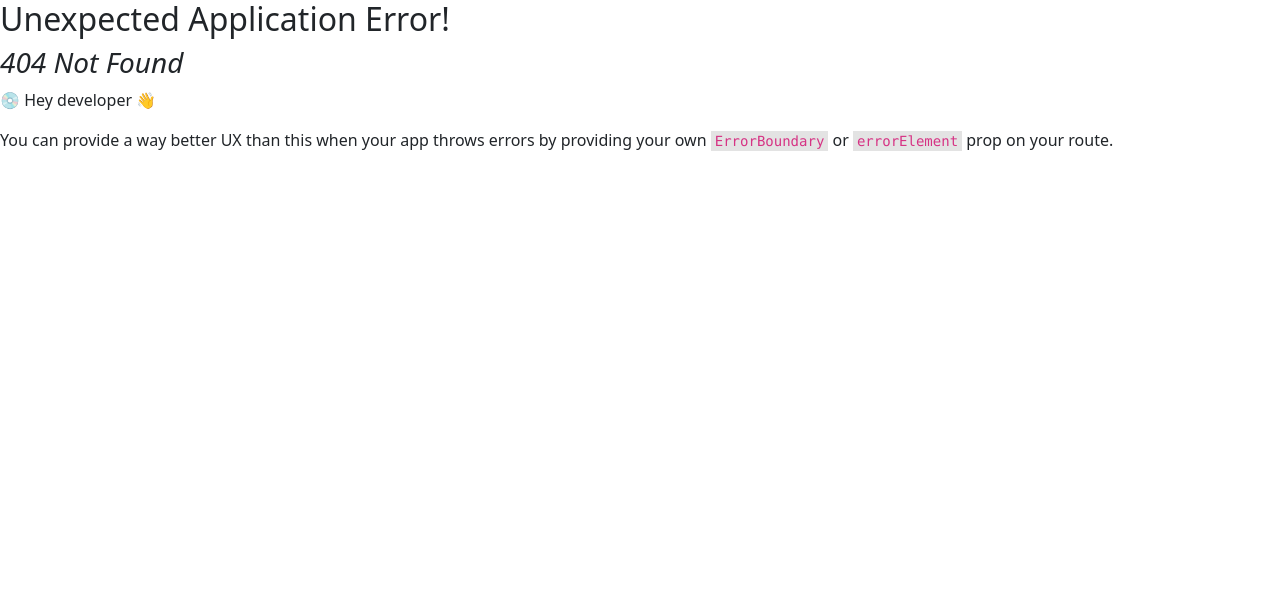
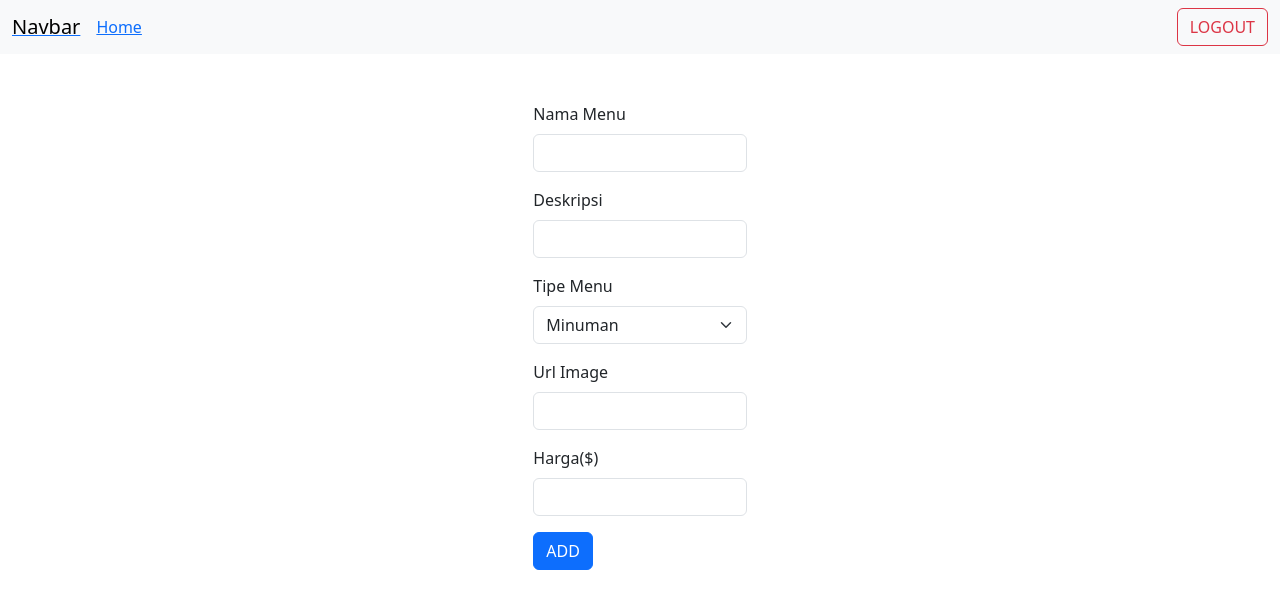
Before and after one commit to mrakhaf/trial-auth-platinum, a React (Vite) app: page /create-menu in a window 1280 px wide. Before the commit this address had no page. Shown: the top 608 px of the page. Built offline with nearby package versions, Linux system fonts and the light colour scheme; sample sign-in values are in the browser's storage.

Commit message:
add form add menu and feature delete menu

```diff
--- /dev/null
+++ b/src/component/FormCreateMenu/index.jsx
@@ -0,0 +1,122 @@
+import { useState } from 'react';
+import Button from 'react-bootstrap/Button';
+import Form from 'react-bootstrap/Form';
+import axios from 'axios';
+import { Alert } from 'react-bootstrap';
+import { useNavigate } from 'react-router-dom';
+
+const initialPayload = {
+    name: "",
+    description: "",
+    type: "beverage",
+    imageUrl: "",
+    price: 0,
+}
+
+function FormCreateMenu(){
+    const navigate = useNavigate()
+
+    const [addMenuPayload, setAddMenuPayload] = useState(initialPayload)
+    const [messageAddMenu, setMessageAddMenu] = useState('')
+    const [loading, setLoading] = useState(false)
+
+    function handleSetValue(e) {
+        let {name, value} = e.target
+        if(name == "price"){
+            value = parseInt(value)
+        }
+        setAddMenuPayload({...addMenuPayload, [name]: value})
+    }
+
+    function handleAddMenu(){
+        setLoading(true)
+
+        const token = localStorage.getItem('accessToken')
+
+        axios.post(`https://api.mudoapi.tech/menu`,
+            addMenuPayload,
+            {
+                headers: {
+                    Authorization: token,
+                }
+            }
+        )
+        .then(res => {
+            setMessageAddMenu(res.data.messageTitle)
+            setLoading(false)
+            navigate('/')
+        })
+        .catch(err => {
+            console.log(err)
+            setMessageAddMenu(err.response.data.messageTitle)
+            setLoading(false)
+            navigate('/')
+        })
+    }
+
+
+    return (
+        <>
+            <Form className="col-2 m-auto mt-5">
+                <Form.Group className="mb-3" controlId="">
+                    <Form.Label>Nama Menu</Form.Label>
+                    <Form.Control name="name" type="text" placeholder="" onChange={handleSetValue} />
+                    <Form.Text className="text-muted">
+                    </Form.Text>
+                </Form.Group>
+                <Form.Group className="mb-3" controlId="">
+                    <Form.Label>Deskripsi</Form.Label>
+                    <Form.Control name="description" type="text" placeholder="" onChange={handleSetValue} />
+                    <Form.Text className="text-muted">
+                    </Form.Text>
+                </Form.Group>
+                <Form.Group className="mb-3" controlId="">
+                    <Form.Label>Tipe Menu</Form.Label>
+                    <Form.Select name="type" onChange={handleSetValue}>
+                            <option value={"beverage"}>Minuman</option>
+                            <option value={"main-dish"}>Makanan</option>
+                    </Form.Select>
+                    <Form.Text className="text-muted" >
+                    </Form.Text>
+                </Form.Group>
+                <Form.Group className="mb-3" controlId="">
+                    <Form.Label>Url Image</Form.Label>
+                    <Form.Control name="imageUrl" type="text" placeholder="" onChange={handleSetValue} />
+                    <Form.Text className="text-muted" >
+                    </Form.Text>
+                </Form.Group>
+                <Form.Group className="mb-3" controlId="">
+                    <Form.Label>Harga($)</Form.Label>
+                    <Form.Control name="price" type="number" placeholder="" onChange={handleSetValue} />
+                    <Form.Text className="text-muted" >
+                    </Form.Text>
+                </Form.Group>
+
+
+                <Button variant="primary" onClick={handleAddMenu} disabled={loading}>
+                    ADD
+                </Button>
+            </Form>
+
+            {
+                messageAddMenu == "Success" ? (
+                    <Alert key={'success'} variant={'success'} className='mt-3'>
+                        Sukses Tambah Menu
+                    </Alert>
+                ) : messageAddMenu != "" ? (
+                    <Alert key={'danger'} variant={'danger'} className='mt-3'>
+                        {messageAddMenu}
+                    </Alert>
+                ) : (
+                    null
+                )
+
+
+            }
+
+
+        </>
+    )
+}
+
+export default FormCreateMenu
--- a/src/component/ListMenu/index.jsx
+++ b/src/component/ListMenu/index.jsx
@@ -9,13 +9,14 @@ const ListMenu = () => {
     const [name, setName] = useState("")
     const [type, setType] = useState("")
     const [reset, setReset] = useState(false)
+    const [deleteMessage, setDeleteMessage] = useState('')
 
     useEffect(() => {
         getMenus('', '')
     }, [])
 
     const getMenus = (dataName, dataType) => {
-        axios.get(`https://api.mudoapi.tech/menus?name=${dataName}&type=${dataType}`)
+        axios.get(`https://api.mudoapi.tech/menus?name=${dataName}&type=${dataType}&perPage=100&page=1`)
         .then(res => {
             setMenus(res.data.data.Data)
         })
@@ -40,6 +41,23 @@ const ListMenu = () => {
         setType("")
         setName("")
         getMenus('', '')
+    }
+
+    function handleDelete(e, id){
+        e.preventDefault()
+        const token = localStorage.getItem('accessToken')
+        axios.delete(`https://api.mudoapi.tech/menu/${id}`,
+            {
+                headers: {
+                    Authorization: token
+                }
+            }
+        )
+        .then(res => {
+            console.log(res.data.message)
+            getMenus(name, type)
+        })
+        .catch(err => console.log(err))
     }
 
     return (
@@ -73,11 +91,11 @@ const ListMenu = () => {
                             )
                         }
 
-
-
-
                     </div>
                 </div>
+                <Link to={'/create-menu'}>
+                    <button type="button" className="btn btn-warning">ADD MENU</button>
+                </Link>
                 <div className="justify-content-center">
                     { menus.length ? (
                             menus.map((menu, id) => (
@@ -89,6 +107,7 @@ const ListMenu = () => {
                                     <Link to={`menu/${menu.id}`}>
                                         <button>detail</button>
                                     </Link>
+                                    <button onClick={(e) => handleDelete(e, menu.id)}>delete</button>
                                 </div>
                             ))
                         ) : (
--- /dev/null
+++ b/src/pages/CreateMenu/index.jsx
@@ -0,0 +1,12 @@
+import NavBar from "../../component/Navbar"
+import FormCreateMenu from "../../component/FormCreateMenu"
+function CreateMenu(){
+    return (
+        <>
+            <NavBar/>
+            <FormCreateMenu/>
+        </>
+    )
+}
+
+export default CreateMenu
```
Also changed, not shown: src/routes/index.jsx (+6 -1 lines).
